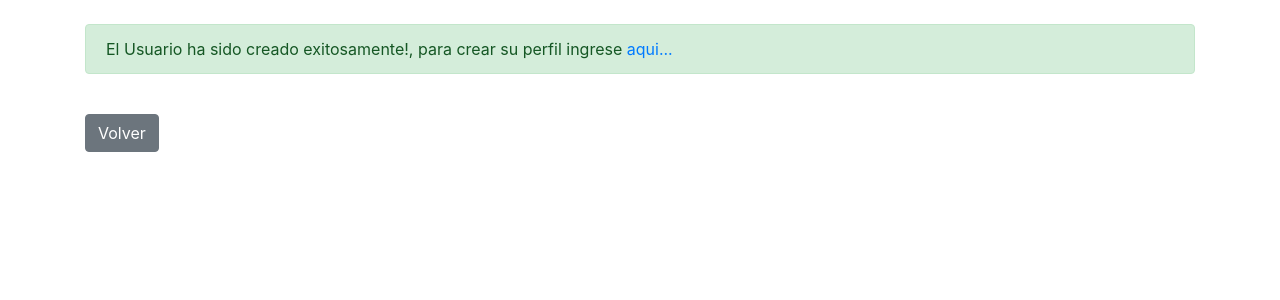
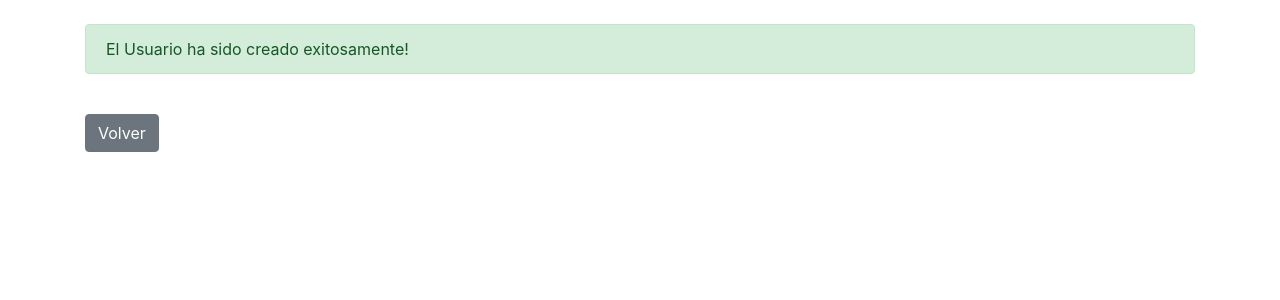
Before and after one commit to Dragunovich1/proyecto_final_python_daniel_diaz, a Django app: page /members/sign_in_success in a window 1280 px wide. Shown: the part 90-390 px from the top of the page. Run offline with Django 4.2, Linux system fonts and the light colour scheme.

Commit message:
minor changes

```diff
--- a/blogfierros/members/templates/registration/sign_in_success.html
+++ b/blogfierros/members/templates/registration/sign_in_success.html
@@ -6,7 +6,7 @@
 
 
 <div class="alert alert-success" role="alert">
-  El Usuario ha sido creado exitosamente!, para crear su perfil ingrese <a href="{% url 'create_user_profile_page' %}"> aqui...</a>
+  El Usuario ha sido creado exitosamente!
 </div>
 <br/>
 <a href="{% url 'home' %}" class="btn btn-secondary">Volver</a>
--- a/blogfierros/members/urls.py
+++ b/blogfierros/members/urls.py
@@ -15,9 +15,10 @@ urlpatterns = [
 	path('profile_edit_success', views.profile_edit_success, name="profile_edit_success"),
 	path('<int:pk>/profile/', ShowProfilePageView.as_view(), name='show_profile_page'),
 	path('<int:pk>/edit_profile_page/', EditProfilePageView.as_view(), name='edit_profile_page'),
-	path('create_profile_page/', CreateProfilePageView.as_view(), name='create_profile_page'),
+	path('create_user_profile_page/', CreateProfilePageView.as_view(), name='create_user_profile_page'),
 	path('profile_page_edit_success', views.profile_page_edit_success, name="profile_page_edit_success"),
 	path('profile_list', views.profile_list, name="profile_list"),
 	path('profile_page_edit_success', views.profile_page_edit_success, name="profile_page_edit_success"),
 	path('profile_page_crete_success', views.profile_page_create_success, name="profile_page_create_success"),
+	path('create_profile_page/', CreateProfilePageView.as_view(), name='create_profile_page'),
 ]
```
Also changed, not shown: blogfierros/db.sqlite3.
